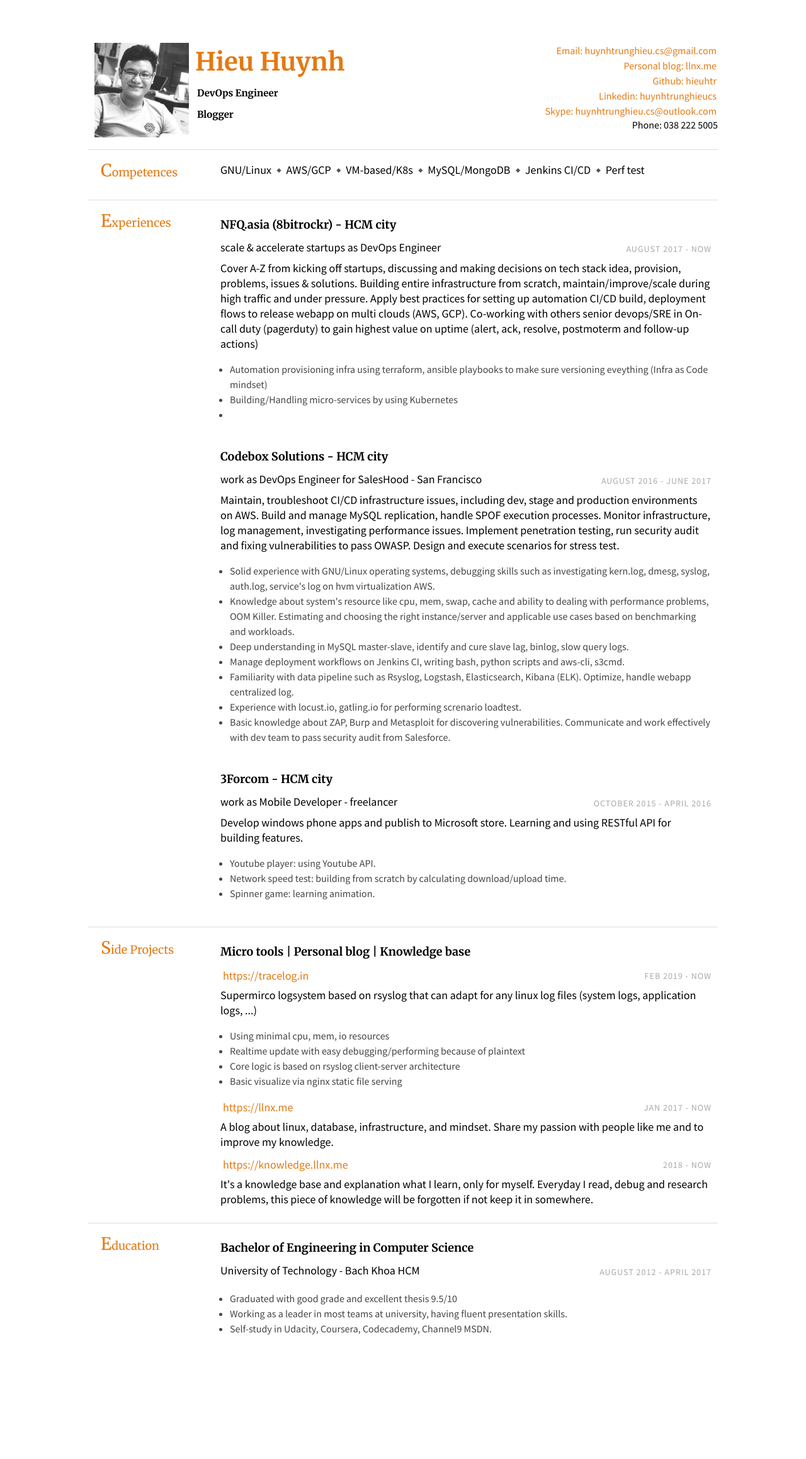
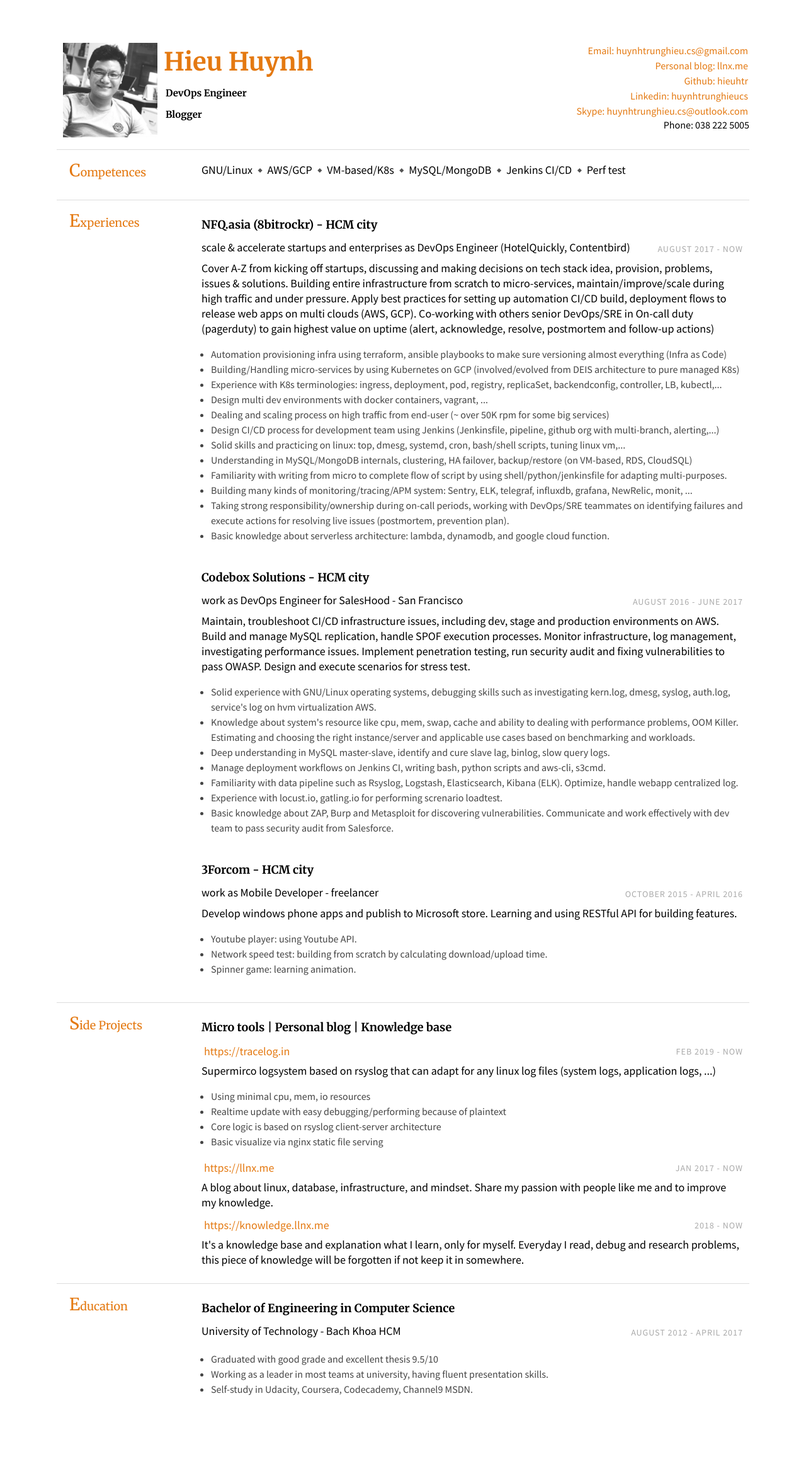
Before and after one commit to duykhang68/duykhang68.github.io, a Jekyll site: the page hireme.html, which Jekyll copies as it is, in a window 1280 px wide. Shown: the whole page at 63% size. Built offline with Jekyll 4.4.1, drawn with Linux system fonts in a browser that asks for light colours; before the commit the page ends 2220 px from its top, so only the background shows below that.

Commit message:
Update final CV for nfq

```diff
--- a/hireme.css
+++ b/hireme.css
@@ -119,7 +119,7 @@ ul.skills li:last-child{
 /*
  Page Rules
 */
-.page { width: 1100px;
+.page { width: 1200px;
         min-height: 29.7cm;
         margin: 1cm auto;
 
--- a/hireme.html
+++ b/hireme.html
@@ -62,18 +62,27 @@
                         </div>
                     </div>
                     <div class="row subsection">
-                        <div class="emph col">scale & accelerate startups as DevOps Engineer</div>
+                        <div class="emph col">scale & accelerate startups and enterprises as DevOps Engineer (HotelQuickly, Contentbird)</div>
                         <div class="col-right light">August 2017 - Now</div>
                     </div>
                     <div> Cover A-Z from kicking off startups, discussing and making decisions on tech stack idea, provision, problems, issues & solutions.
-                          Building entire infrastructure from scratch, maintain/improve/scale during high traffic and under pressure.
-                          Apply best practices for setting up automation CI/CD build, deployment flows to release webapp on multi clouds (AWS, GCP).
-                          Co-working with others senior devops/SRE in On-call duty (pagerduty) to gain highest value on uptime (alert, ack, resolve, postmoterm and follow-up actions)
+                          Building entire infrastructure from scratch to micro-services, maintain/improve/scale during high traffic and under pressure.
+                          Apply best practices for setting up automation CI/CD build, deployment flows to release web apps on multi clouds (AWS, GCP).
+                          Co-working with others senior DevOps/SRE in On-call duty (pagerduty) to gain highest value on uptime (alert, acknowledge, resolve, postmortem and follow-up actions)
                     </div>
                     <ul class="desc">
-                            <li>Automation provisioning infra using terraform, ansible playbooks to make sure versioning eveything (Infra as Code mindset)</li>
-                            <li>Building/Handling micro-services by using Kubernetes </li>
-                            <li></li>
+                            <li>Automation provisioning infra using terraform, ansible playbooks to make sure versioning almost everything (Infra as Code)</li>
+                            <li>Building/Handling micro-services by using Kubernetes on GCP (involved/evolved from DEIS architecture to pure managed K8s)</li>
+                            <li>Experience with K8s terminologies: ingress, deployment, pod, registry, replicaSet, backendconfig, controller, LB, kubectl,...</li>
+                            <li>Design multi dev environments with docker containers, vagrant, ...</li>
+                            <li>Dealing and scaling process on high traffic from end-user (~ over 50K rpm for some big services)</li>
+                            <li>Design CI/CD process for development team using Jenkins (Jenkinsfile, pipeline, github org with multi-branch, alerting,...)</li>
+                            <li>Solid skills and practicing on linux: top, dmesg, systemd, cron, bash/shell scripts, tuning linux vm,...</li>
+                            <li>Understanding in MySQL/MongoDB internals, clustering, HA failover, backup/restore (on VM-based, RDS, CloudSQL)</li>
+                            <li>Familiarity with writing from micro to complete flow of script by using shell/python/jenkinsfile for adapting multi-purposes.</li>
+                            <li>Building many kinds of monitoring/tracing/APM system: Sentry, ELK, telegraf, influxdb, grafana, NewRelic, monit, ...</li>
+                            <li>Taking strong responsibility/ownership during on-call periods, working with DevOps/SRE teammates on identifying failures and execute actions for resolving live issues (postmortem, prevention plan).</li>
+                            <li>Basic knowledge about serverless architecture: lambda, dynamodb, and google cloud function.</li>
                     </ul>
                 </div>
 
```
Also changed, not shown: 3 other files.
